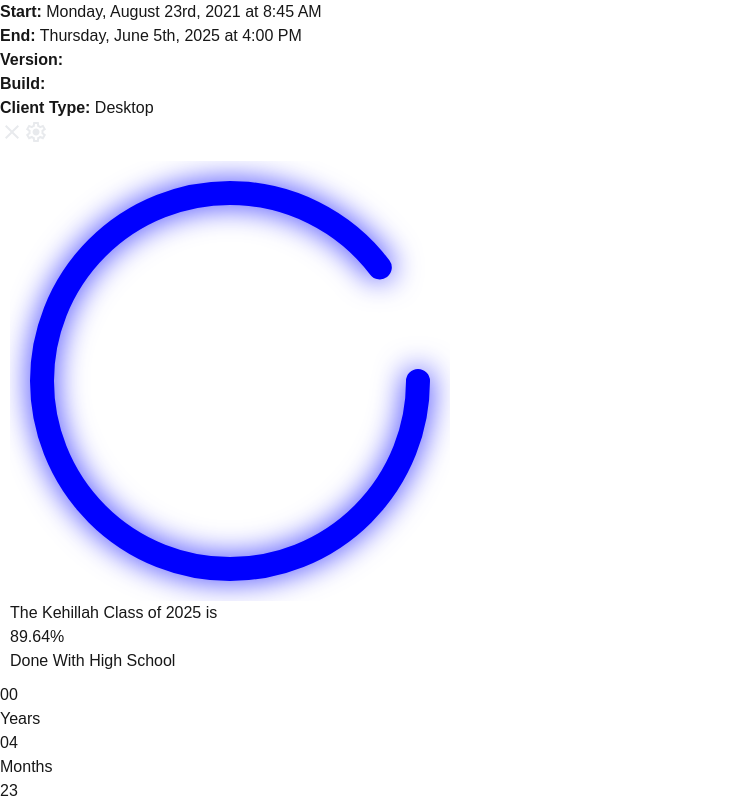
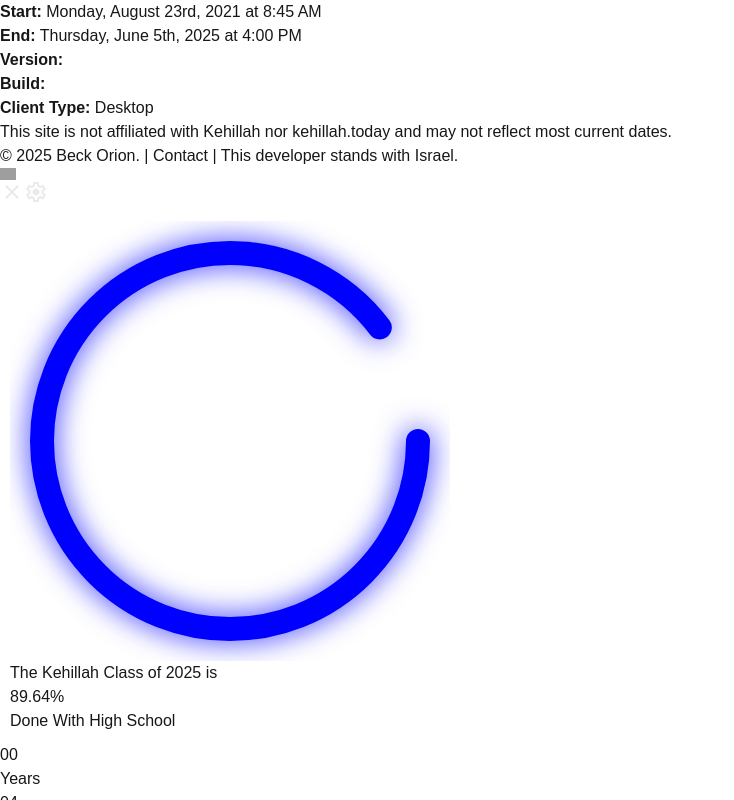
Before and after one commit to beck1888/hs-progress-countdown, a Next.js app: page / in a window 1280 px wide. Both pictures are taken after a click on the button 12 px from the left and 12 px from the top of the page. Shown: the top 800 px of the page, without its empty margins (0-734 px from the left). Built offline with nearby package versions, Linux system fonts and the light colour scheme; no server answers; grey boxes are pictures that could not be loaded.

Commit message:
Move footer content from RootLayout to InfoBox component for better organization

```diff
--- a/src/app/layout.tsx
+++ b/src/app/layout.tsx
@@ -40,12 +40,12 @@ export default function RootLayout({
         className={`${geistSans.variable} ${geistMono.variable} antialiased min-h-screen w-full relative`}
       >
         {children}
-        <footer className="absolute bottom-2 w-full text-center text-white text-xs opacity-30">
+        {/* <footer className="absolute bottom-2 w-full text-center text-white text-xs opacity-30">
           This site is not affiliated with <a href="https://kehillah.org/" target="_blank" className="underline">Kehillah</a> nor <a href="https://kehillah.today/" target="_blank" className="underline">kehillah.today</a> and may not reflect most current dates.
           <br />
           &copy; 2025 <a href="https://github.com/beck1888" target="_blank" className="underline">Beck Orion</a>. | <a href="https://docs.google.com/forms/d/e/1FAIpQLSfvxpGIi-Gi2LJDD_VLIX3U3wmdFmX2pjhosUZGYhTnGpKZlQ/viewform?usp=header" target="_blank" className="underline">Contact</a> | This developer stands with <a href="https://www.standwithus.com/" target="_blank" className="underline">Israel</a>.
           <Image src="/icons/israel.svg" alt="Israel flag" width={16} height={16} className="inline ml-1 align-text-bottom brightness-110" />
-        </footer>
+        </footer> */}
       </body>
     </html>
   );
--- a/src/components/ui/InfoBox.tsx
+++ b/src/components/ui/InfoBox.tsx
@@ -1,4 +1,5 @@
 import React, { useState, useEffect } from 'react';
+import Image from 'next/image';
 
 interface InfoBoxProps {
   isOpen: boolean;
@@ -52,6 +53,12 @@ const InfoBox: React.FC<InfoBoxProps> = ({ isOpen, children }) => {
       </div>
       <div><strong>Build:</strong> {process.env.NEXT_PUBLIC_RUNNING_BUILD}</div>
       <div><strong>Client Type:</strong> {clientType}</div>
+      <footer className="absolute bottom-2 w-full text-center text-white text-xs opacity-30">
+          This site is not affiliated with <a href="https://kehillah.org/" target="_blank" className="underline">Kehillah</a> nor <a href="https://kehillah.today/" target="_blank" className="underline">kehillah.today</a> and may not reflect most current dates.
+          <br />
+          &copy; 2025 <a href="https://github.com/beck1888" target="_blank" className="underline">Beck Orion</a>. | <a href="https://docs.google.com/forms/d/e/1FAIpQLSfvxpGIi-Gi2LJDD_VLIX3U3wmdFmX2pjhosUZGYhTnGpKZlQ/viewform?usp=header" target="_blank" className="underline">Contact</a> | This developer stands with <a href="https://www.standwithus.com/" target="_blank" className="underline">Israel</a>.
+          <Image src="/icons/israel.svg" alt="Israel flag" width={16} height={16} className="inline ml-1 align-text-bottom brightness-110" />
+        </footer>
       {children}
     </div>
   );
```
